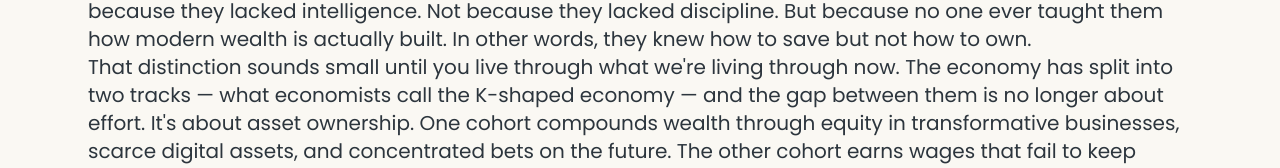
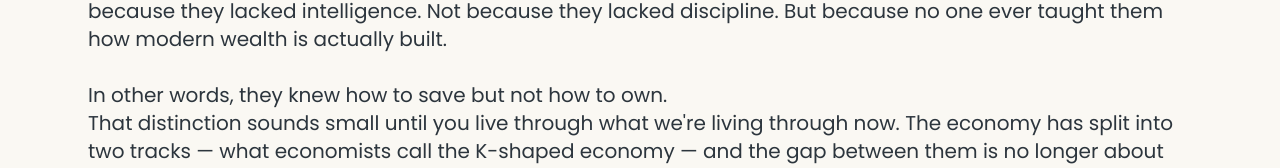
Before and after one commit to lakespringinvestments/lakespring-site, a Next.js app: page /thesis in a window 1280 px wide. Shown: the part 1417-1585 px from the top of the page. Built offline with nearby package versions, Linux system fonts and the light colour scheme; no server answers.

Commit message:
Remove wallpaper filter, shift up to show satellite, line space after save/own

```diff
--- a/src/app/thesis/page.tsx
+++ b/src/app/thesis/page.tsx
@@ -155,8 +155,7 @@ export default function ThesisPage() {
               className="w-full object-cover"
               style={{
                 aspectRatio: "16/9",
-                objectPosition: "center 30%",
-                filter: "hue-rotate(155deg) saturate(0.85) brightness(0.85)",
+                objectPosition: "center 15%",
               }}
             />
           </div>
@@ -174,7 +173,10 @@ export default function ThesisPage() {
               hard that defines an entire generation of immigrant households — and yet they stayed
               on the wrong side of the wealth divide. Not because they lacked intelligence. Not
               because they lacked discipline. But because no one ever taught them how modern
-              wealth is actually built. In other words, they knew how to save but not how to own.
+              wealth is actually built.
+            </p>
+            <p>
+              In other words, they knew how to save but not how to own.
             </p>
           </div>
 
```
